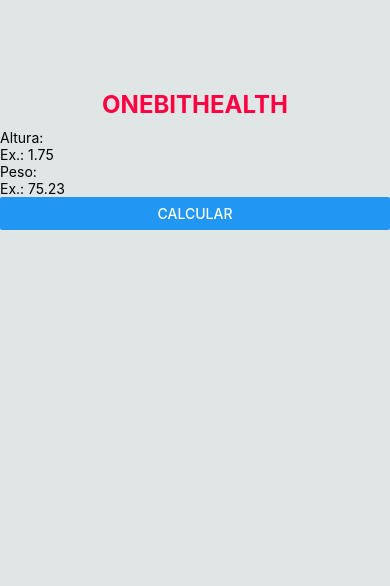
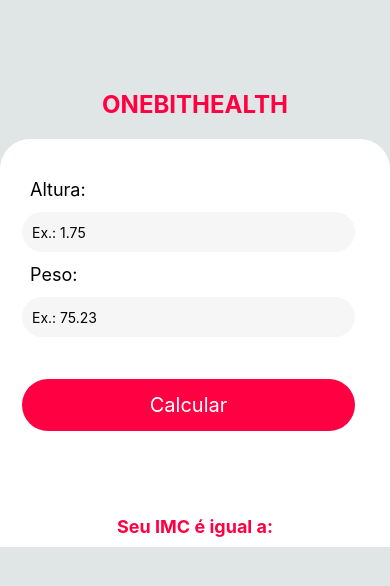
Before and after one commit to douglas-ssouza/onebithealth, a React Native app: screen / in a window 390 px wide. Shown: the top 586 px of the page. Built offline with nearby package versions, Linux system fonts and the light colour scheme.

Commit message:
adds styles to form and result

```diff
--- a/src/components/Form.tsx
+++ b/src/components/Form/index.tsx
@@ -1,7 +1,9 @@
 import React, { useState } from 'react';
-import { View, Text, TextInput, Button } from 'react-native';
+import { View, Text, TextInput, TouchableOpacity } from 'react-native';
 
-import ImcResult from './ImcResult';
+import ImcResult from '../ImcResult';
+
+import styles from './styles';
 
 interface Imc {
   value: number | null;
@@ -47,26 +49,27 @@
   };
 
   return (
-    <View>
-      <View>
-        <Text>Altura:</Text>
+    <View style={styles.formContent}>
+      <View style={styles.form}>
+        <Text style={styles.formLabel}>Altura:</Text>
         <TextInput
+          style={styles.input}
           onChangeText={setHeight}
           value={height}
           placeholder='Ex.: 1.75'
           keyboardType='numeric'
         />
-        <Text>Peso:</Text>
+        <Text style={styles.formLabel}>Peso:</Text>
         <TextInput
+          style={styles.input}
           onChangeText={setWeight}
           value={weight}
           placeholder='Ex.: 75.23'
           keyboardType='numeric'
         />
-        <Button
-          title="Calcular"
-          onPress={calculateImc}
-        />
+        <TouchableOpacity style={styles.buttonCalculator} onPress={calculateImc}>
+          <Text style={styles.buttonText}>Calcular</Text>
+        </TouchableOpacity>
       </View>
       <View>
         {
--- /dev/null
+++ b/src/components/Form/styles.tsx
@@ -0,0 +1,49 @@
+import { StyleSheet } from 'react-native';
+
+const styles = StyleSheet.create({
+  formContent: {
+    width: '100%',
+    height: '100%',
+    bottom: 0,
+    backgroundColor: 'white',
+    alignItems: 'center',
+    marginTop: 10,
+    borderTopLeftRadius: 30,
+    borderTopRightRadius: 30,
+  },
+  form: {
+    width: '100%',
+    height: 'auto',
+    marginTop: 30,
+    padding: 10,
+  },
+  formLabel: {
+    color: '#000',
+    fontSize: 18,
+    paddingLeft: 20,
+  },
+  input: {
+    width: '90%',
+    backgroundColor: '#f6f6f6',
+    borderRadius: 50,
+    height: 40,
+    margin: 12,
+    paddingLeft: 10,
+  },
+  buttonCalculator: {
+    borderRadius: 50,
+    alignItems: 'center',
+    justifyContent: 'center',
+    backgroundColor: '#FF0043',
+    paddingVertical: 14,
+    width: '90%',
+    marginLeft: 12,
+    marginTop: 30,
+  },
+  buttonText: {
+    fontSize: 20,
+    color: '#fff',
+  },
+});
+
+export default styles;
--- a/src/components/ImcResult.tsx
+++ /dev/null
@@ -1,18 +0,0 @@
-import React from 'react';
-import { View, Text } from 'react-native';
-
-interface ImcResultProps {
-  imcValue: number | null;
-  imcStatus: string;
-}
-
-function ImcResult(props: ImcResultProps) {
-  return (
-    <View>
-      <Text>{ props.imcValue }</Text>
-      <Text>{ props.imcStatus }</Text>
-    </View>
-  );
-}
-
-export default ImcResult;
--- /dev/null
+++ b/src/components/ImcResult/index.tsx
@@ -0,0 +1,21 @@
+import React from 'react';
+import { View, Text } from 'react-native';
+
+import styles from './styles';
+
+interface ImcResultProps {
+  imcValue: number | null;
+  imcStatus: string;
+}
+
+function ImcResult(props: ImcResultProps) {
+  return (
+    <View style={ styles.resultContainer }>
+      <Text style={ styles.infoText }>Seu IMC é igual a:</Text>
+      <Text style={ { ...styles.infoText, ...styles.resultText } }>{ props.imcValue }</Text>
+      <Text style={ styles.infoText }>{ props.imcStatus }</Text>
+    </View>
+  );
+}
+
+export default ImcResult;
--- /dev/null
+++ b/src/components/ImcResult/styles.tsx
@@ -0,0 +1,22 @@
+import { StyleSheet } from 'react-native';
+
+const styles = StyleSheet.create({
+  resultContainer: {
+    flex: 1,
+    marginTop: 15,
+    paddingTop: 60,
+    borderRadius: 50,
+    alignItems: 'center',
+    width: '100%',
+  },
+  infoText: {
+    fontSize: 18,
+    color: '#FF0043',
+    fontWeight: 'bold',
+  },
+  resultText: {
+    fontSize: 48,
+  }
+});
+
+export default styles;
```
